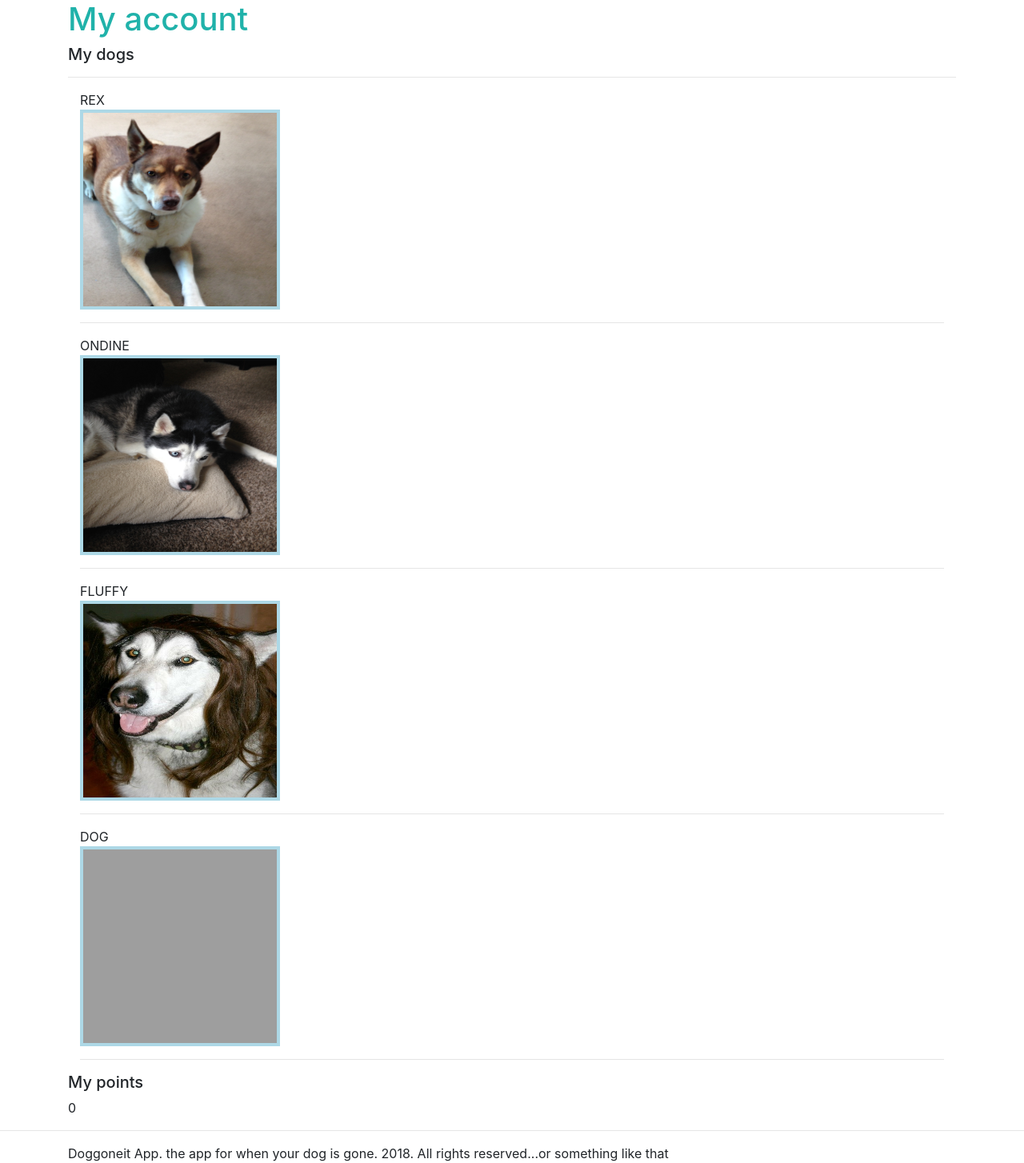
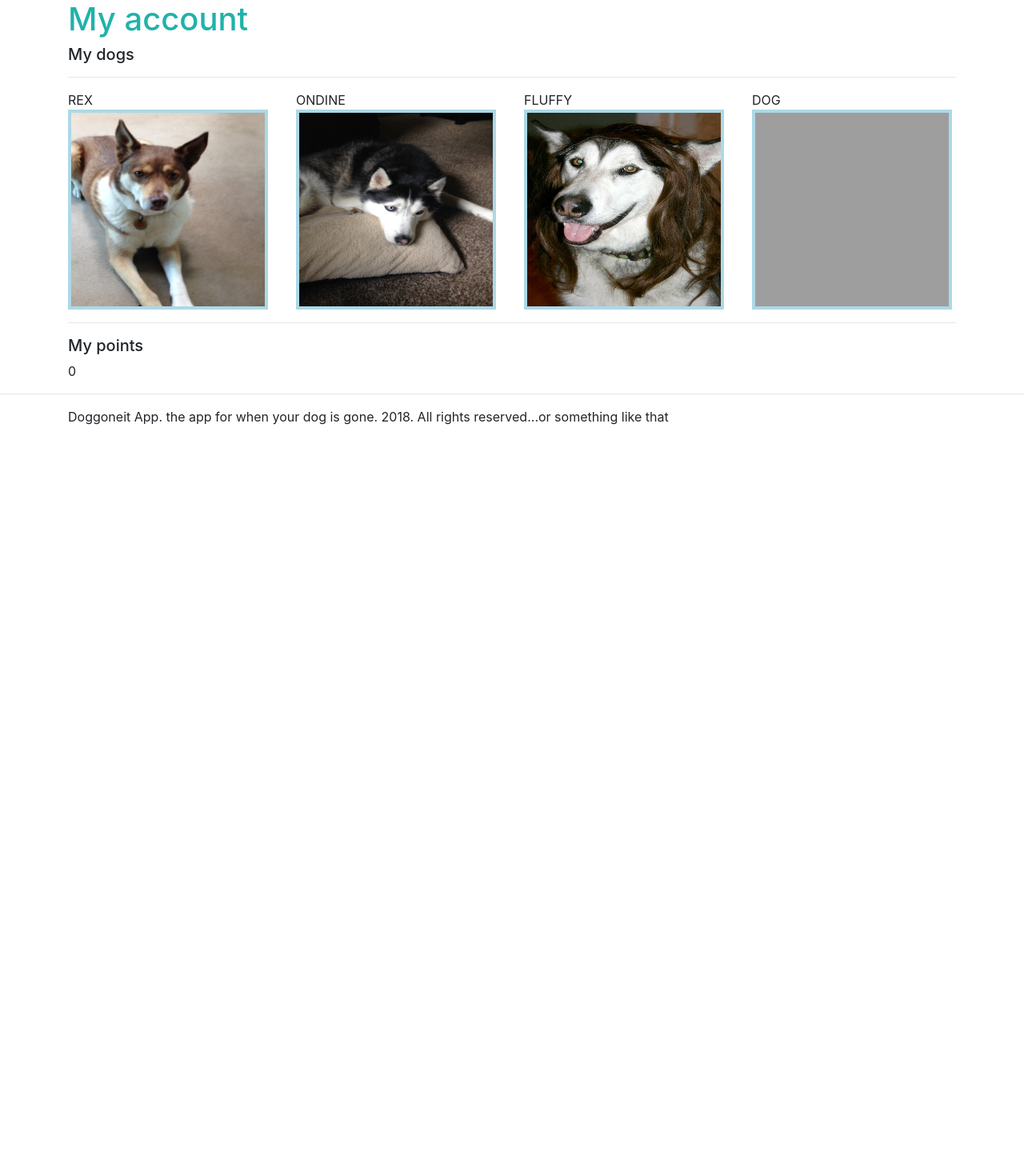
Before and after one commit to mschaeffer53/Doggonnit, a Django app: page /myaccount/ in a window 1280 px wide. Shown: the part 76-1530 px from the top of the page at 80% size. After the commit the page ends 607 px from the top, so only its background shows below. Run offline with Django 3.2, Linux system fonts and the light colour scheme; a user stored in the database is signed in; data comes from the database, SQL or seed files in the repository; some libraries are stand-ins or nearby versions; grey boxes are pictures that could not be loaded.

Commit message:
1st commit of 12/29/17

```diff
--- a/Doggonnit/doggonnitapp/templates/doggonnitapp/myaccount.html
+++ b/Doggonnit/doggonnitapp/templates/doggonnitapp/myaccount.html
@@ -13,15 +13,15 @@
 
     <h5>My dogs</h5>
     <hr/>
-    <div class="col">
+    <div class="row">
     {% for dog in dogs %}
-        <div>{{dog.name.upper}}</div>
-        <img class="dog_img" src="{{MEDIA_URL}}{{ dog.dog_image }}" />
-        <hr/>
+        <div class="col">
+            <div>{{dog.name.upper}}</div>
+            <img class="dog_img" src="{{MEDIA_URL}}{{ dog.dog_image }}" />
+        </div>
     {% endfor %}
-
     </div>
-
+    <hr/>
     <h5>My points</h5>
     {{profile.points}}
 </div>
```
Also changed, not shown: Doggonnit/doggonnitapp/templates/doggonnitapp/unknowndogmap.html (+1 -6 lines).
